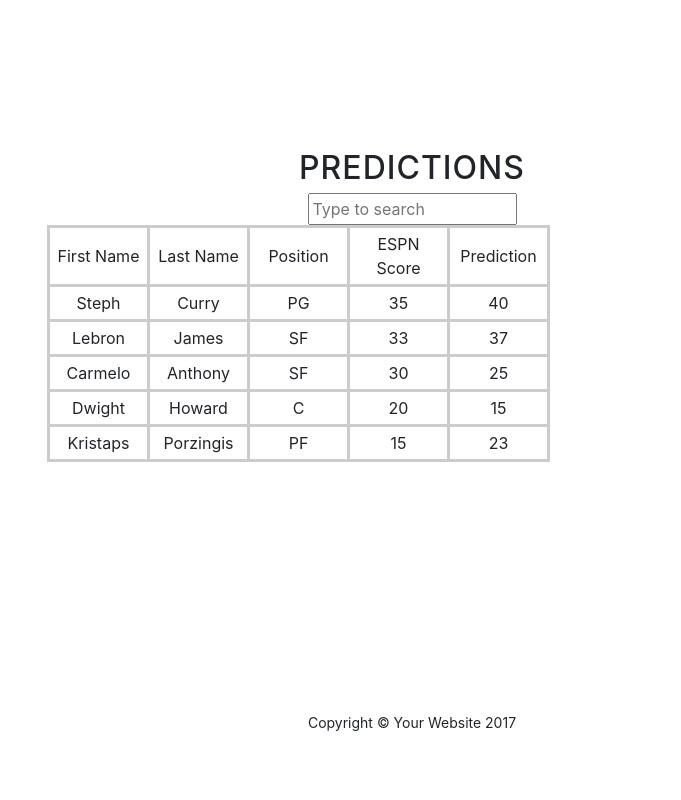
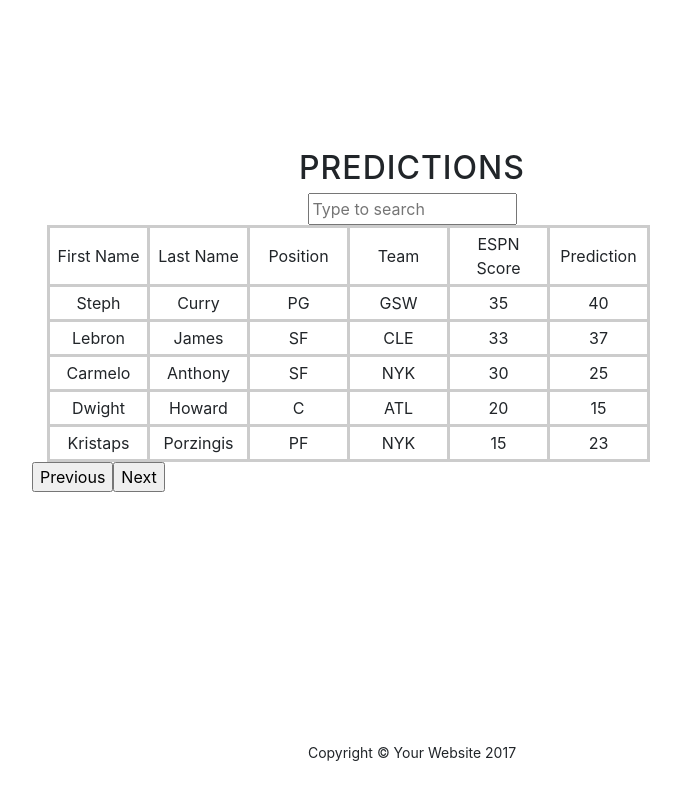
Before and after one commit to noahpoz/nbai, a website with bundled scripts: page WebsiteFrontEnd/index.html in a window 1280 px wide. Shown: the part 850-1650 px from the top of the page, without its empty margins (228-909 px from the left). Built offline with nearby package versions, Linux system fonts and the light colour scheme.

Commit message:
Added  buttons to index.html Search Bar and Table CSS still incomplete.

```diff
--- a/WebsiteFrontEnd/css/table.css
+++ b/WebsiteFrontEnd/css/table.css
@@ -1,5 +1,5 @@
-.table_container {
-	padding: 20 px;
+div.table_container {
+	padding: 30 px;
 }
 input {
 	margin-bottom: 5px;
--- a/WebsiteFrontEnd/index.html
+++ b/WebsiteFrontEnd/index.html
@@ -21,6 +21,26 @@
     <!-- Custom styles for this template -->
     <link href="css/grayscale.css" rel="stylesheet">
     <link rel="stylesheet" href="css/table.css">
+
+
+
+     <!-- Bootstrap core JavaScript -->
+    <script src="vendor/jquery/jquery.min.js"></script>
+    <script src="vendor/popper/popper.min.js"></script>
+    <script src="vendor/bootstrap/js/bootstrap.min.js"></script>
+
+    <!-- Plugin JavaScript -->
+    <script src="vendor/jquery-easing/jquery.easing.min.js"></script>
+
+    <!-- Google Maps API Key - Use your own API key to enable the map feature. More information on the Google Maps API can be found at https://developers.google.com/maps/ -->
+
+    <!--
+    <script src="https://maps.googleapis.com/maps/api/js?key=AIzaSyCRngKslUGJTlibkQ3FkfTxj3Xss1UlZDA&sensor=false"></script>
+    -->
+
+    <!-- Custom scripts for this template -->
+    <script src="js/grayscale.js"></script>
+    <script type="js/table.js"></script>
 
   </head>
 
@@ -78,6 +98,7 @@
                   <td>First Name</td>
                   <td>Last Name</td>
                   <td>Position</td>
+                  <td>Team</td>
                   <td>ESPN Score</td>
                   <td>Prediction</td>
                 </tr>
@@ -85,6 +106,7 @@
                   <td>Steph</td>
                   <td>Curry</td>
                   <td>PG</td>
+                  <td>GSW</td>
                   <td>35</td>
                   <td>40</td>
                 </tr>
@@ -92,6 +114,7 @@
                   <td>Lebron</td>
                   <td>James</td>
                   <td>SF</td>
+                  <td>CLE</td>
                   <td>33</td>
                   <td>37</td>
                 </tr>
@@ -99,6 +122,7 @@
                   <td>Carmelo</td>
                   <td>Anthony</td>
                   <td>SF</td>
+                  <td>NYK</td>
                   <td>30</td>
                   <td>25</td>
                 </tr>
@@ -106,6 +130,7 @@
                   <td>Dwight</td>
                   <td>Howard</td>
                   <td>C</td>
+                  <td>ATL</td>
                   <td>20</td>
                   <td>15</td>
                 </tr>
@@ -113,10 +138,16 @@
                   <td>Kristaps</td>
                   <td>Porzingis</td>
                   <td>PF</td>
+                  <td>NYK</td>
                   <td>15</td>
                   <td>23</td>
                 </tr>
               </table>
+              <div class="row">
+                <button>Previous</button>
+                <button>Next</button>
+              </div>
+
             </div>
           </div>
         </div>
@@ -132,23 +163,7 @@
       </div>
     </footer>
 
-    <!-- Bootstrap core JavaScript -->
-    <script src="vendor/jquery/jquery.min.js"></script>
-    <script src="vendor/popper/popper.min.js"></script>
-    <script src="vendor/bootstrap/js/bootstrap.min.js"></script>
 
-    <!-- Plugin JavaScript -->
-    <script src="vendor/jquery-easing/jquery.easing.min.js"></script>
-
-    <!-- Google Maps API Key - Use your own API key to enable the map feature. More information on the Google Maps API can be found at https://developers.google.com/maps/ -->
-
-    <!--
-    <script src="https://maps.googleapis.com/maps/api/js?key=AIzaSyCRngKslUGJTlibkQ3FkfTxj3Xss1UlZDA&sensor=false"></script>
-    -->
-
-    <!-- Custom scripts for this template -->
-    <script src="js/grayscale.js"></script>
-    <script type="js/table.js"></script>
 
   </body>
 
```
Also changed, not shown: WebsiteFrontEnd/js/table.js (+11 -1 lines).
